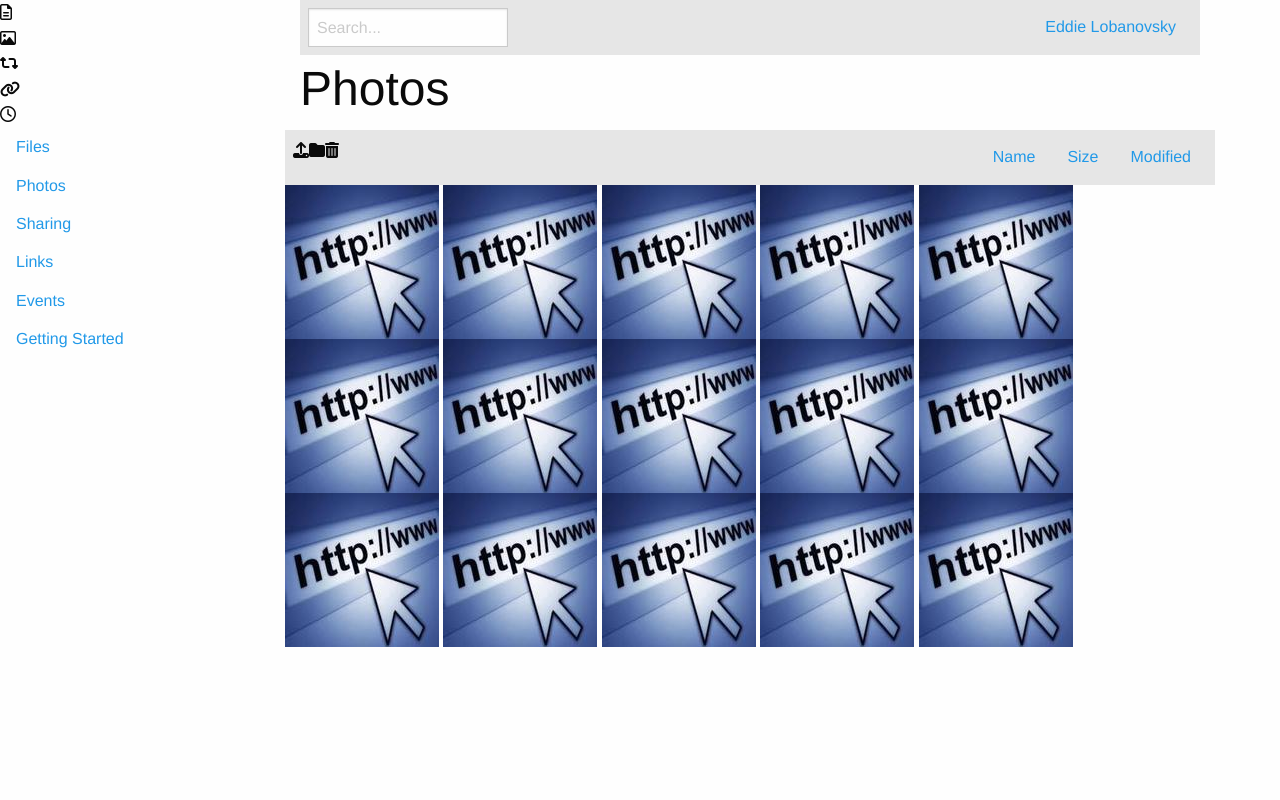
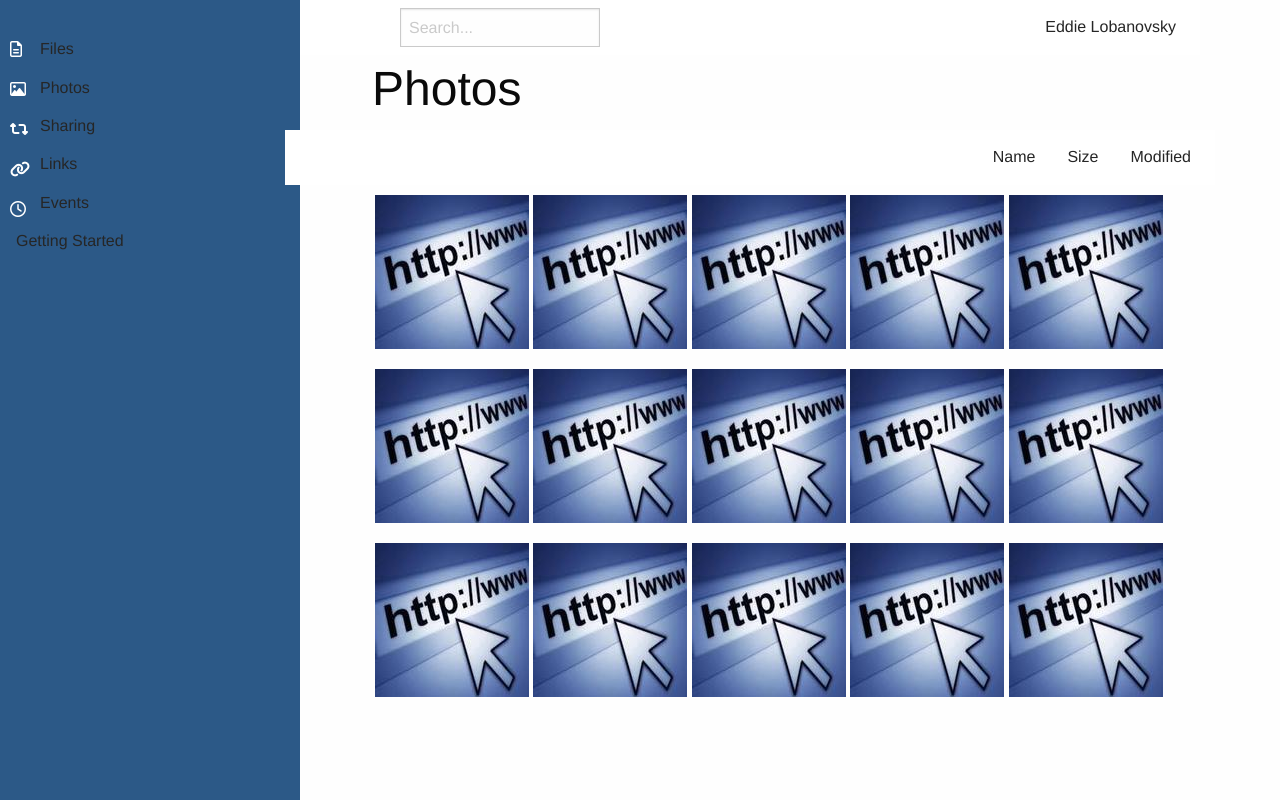
Before and after one commit to johnngugi/e1-front-end-task, a plain HTML site: page index.html in a window 1280 px wide. Drawn offline with Linux system fonts and the light colour scheme.

Commit message:
Add styling rules

```diff
--- a/css/main.css
+++ b/css/main.css
@@ -3,3 +3,72 @@
   margin: 0;
   padding: 0;
 }
+.medium-3 {
+  background: #2c5987;
+  color: #528cc7;
+  height: 100vh;
+}
+.medium-3 ul {
+  padding-top: 30px;
+}
+#left {
+  float: left;
+  line-height: 2.5em;
+  margin-right: 10px;
+}
+.container {
+    padding-left: 10%;
+}
+
+/*
+  ============================================
+  Styles
+  ============================================
+*/
+
+h1 {
+  padding-left: 8%;
+}
+
+/*
+  ============================================
+  Icons
+  ============================================
+*/
+
+i {
+  color: white;
+  padding-left: 10px;
+}
+
+/*
+  ============================================
+  Navigation
+  ============================================
+*/
+
+.top-bar {
+  background: white;
+  margin: 0;
+}
+.top-bar .menu{
+  background: white;
+  color: black;
+}
+a {
+  color: #262626;
+}
+.top-bar {
+  padding-left: 100px;
+  margin: 0 auto;
+}
+
+/*
+  ============================================
+  Images
+  ============================================
+*/
+
+img {
+  margin: 10px auto;
+}
```
